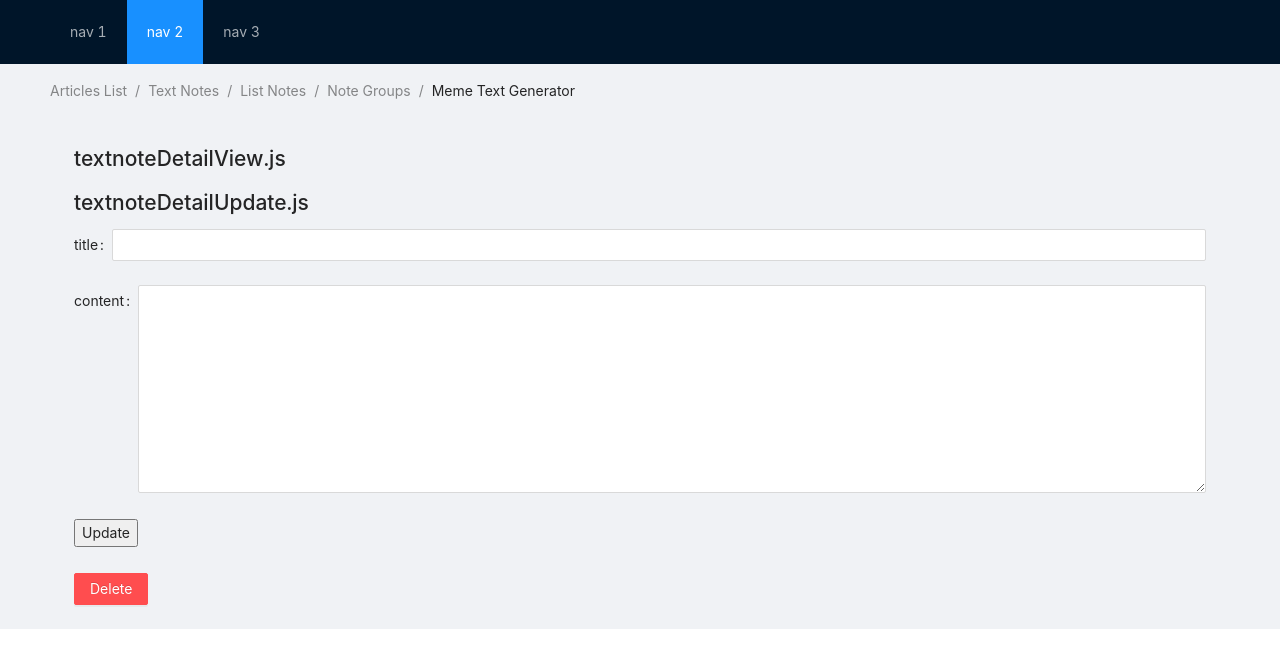
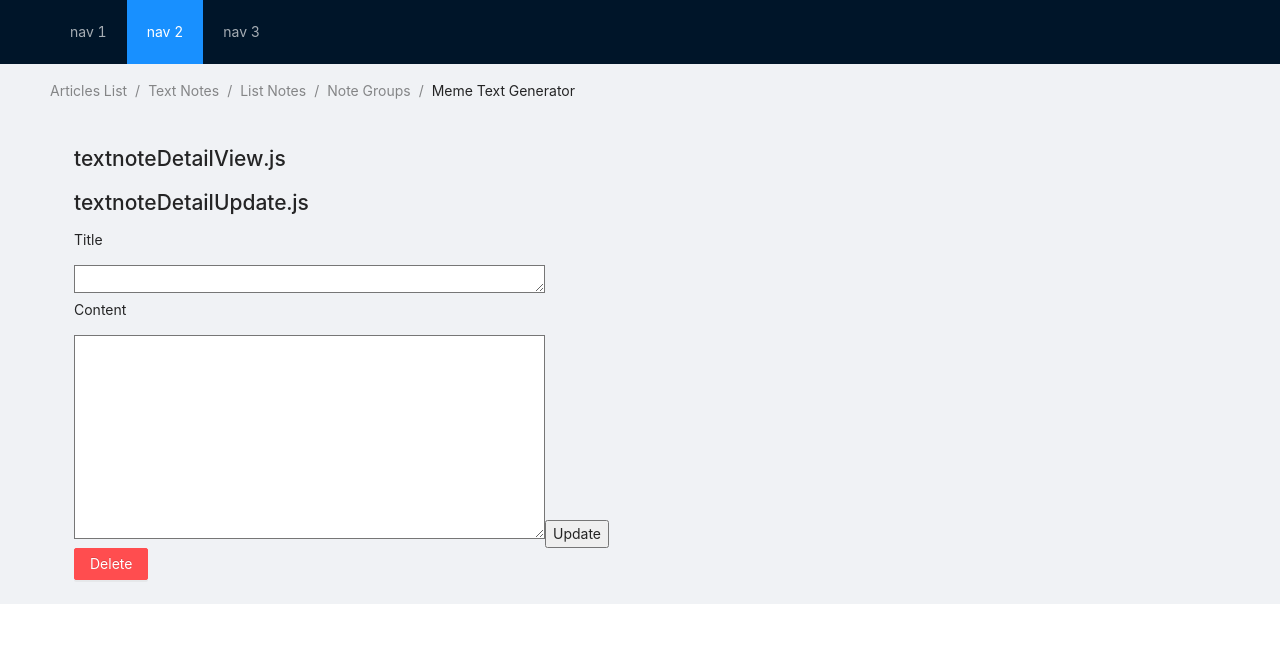
Before and after one commit to albud187/greynotes, a React (Create React App) app in the folder frontend/: page /text_note/1 in a window 1280 px wide. Shown: the top 668 px of the page. Built offline with nearby package versions, Linux system fonts and the light colour scheme; no server answers.

Commit message:
textnote update

```diff
--- a/frontend/src/forms/TextNoteDetailUpdate.js
+++ b/frontend/src/forms/TextNoteDetailUpdate.js
@@ -1,40 +1,50 @@
-import React, { useState } from 'react';
+import React, { useState, setState } from 'react';
 import { Form, Input, Button } from 'antd';
 import axios from 'axios';
 const { TextArea } = Input;
 
 class TextNoteDetailUpdate extends React.Component {
 
+
+
   handleFormSubmit = (event, textnoteID)=>{
+    event.preventDefault()
     const title = event.target.elements.title.value;
     const content = event.target.elements.content.value;
     console.log(title,content);
-    axios.put(`http://127.0.0.1:8000/api/textnotes/${textnoteID}/`, {
+    axios.put(`http://127.0.0.1:8000/api/TextNotes/${textnoteID}/`, {
         title: title,
         content: content
       })
       .then(res=>console.log(res))
       .catch(err=>console.log(err));
+      alert('note updated')
     }
 
+    state ={
+      textnote: {}
+
+    }
+    componentDidMount() {
+        const textnoteID = this.props.textnoteID;
+        axios.get(`http://127.0.0.1:8000/api/TextNotes/${textnoteID}/`).then(res => {
+          this.setState({
+            textnote: res.data
+          });
+          console.log("component did mount "+this.state.textnote.title)
+        });
+      }
 
 render(){
   return (
       <div>
       <h1>textnoteDetailUpdate.js</h1>
-        <form onSubmit={(event)=>this.handleFormSubmit(event,
-          this.props.textnoteID,
-          this.props.textnoteContent,
-          this.props.textnoteTitle)}>
-          <Form.Item label="title">
-              <Input name="title" value = {this.props.textnoteTitle}/>
-          </Form.Item>
-          <Form.Item label="content">
-              <TextArea rows={9} name="content" value={this.props.textnoteContent} />
-          </Form.Item>
-          <Form.Item>
+        <form onSubmit={(event, textnoteID)=>this.handleFormSubmit(event, this.props.textnoteID)}>
+          <p>Title</p>
+              <textarea rows="1" cols="50" name="title" defaultValue = {this.props.textnoteTitle}/>
+          <p>Content</p>
+              <textarea rows="9" cols="50" name="content" defaultValue={this.state.textnote.content} />
             <button type="submit">Update</button>
-          </Form.Item>
         </form>
       </div>
     );
```
Also changed, not shown: 1 other file (tests, documents, lock files or other folders).
